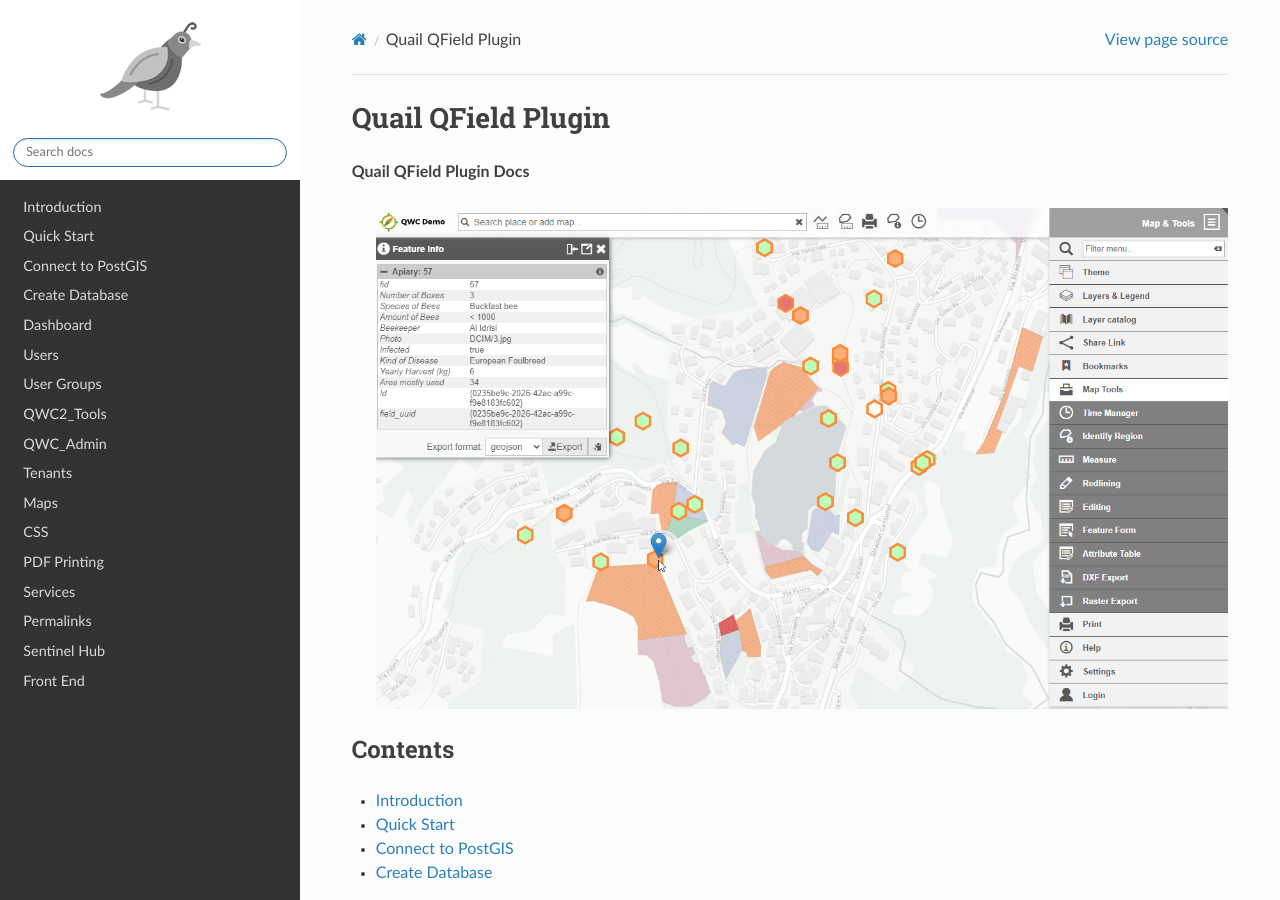
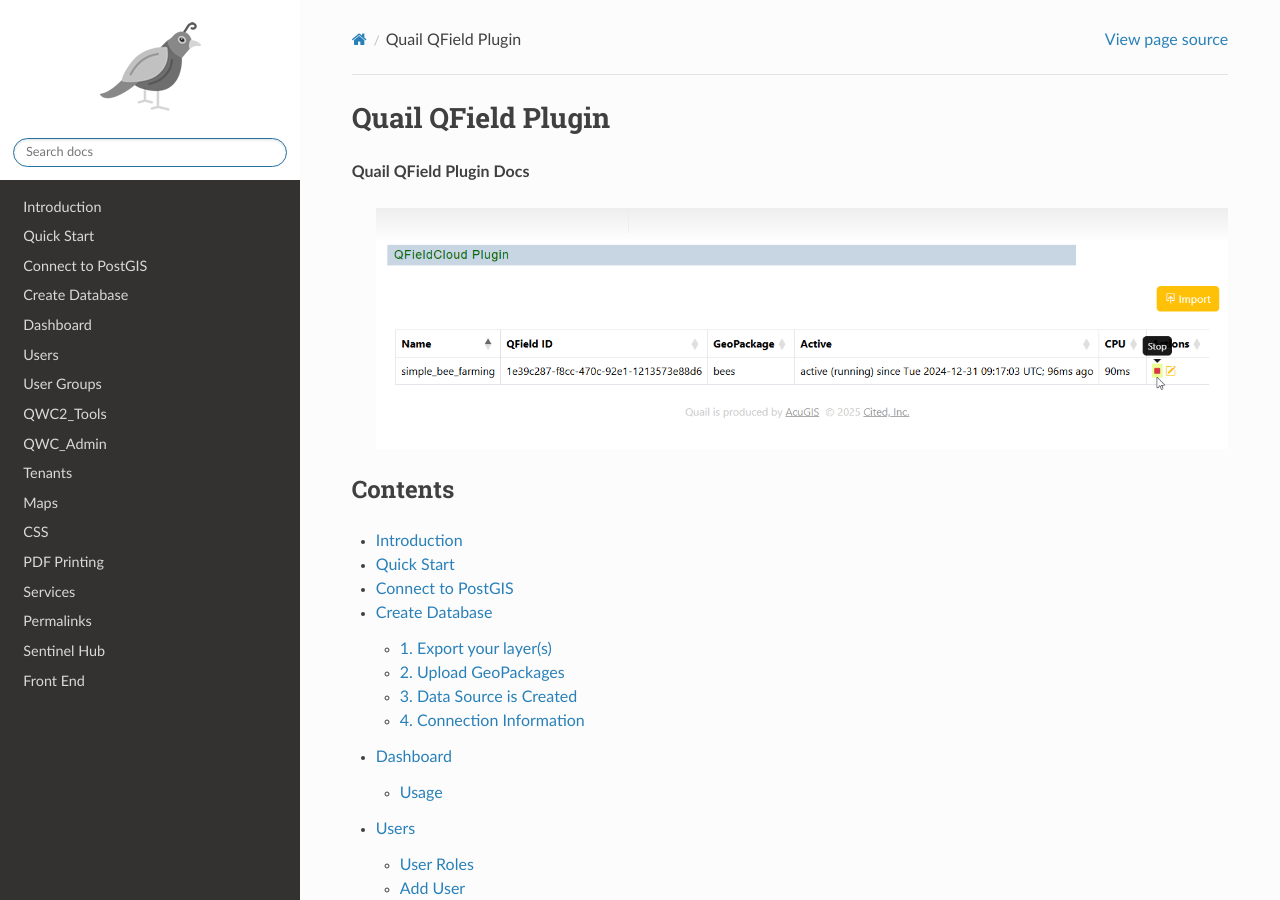
Before and after one commit to AcuGIS/readdocs, a Sphinx documentation site: the page built from docs/source/index.rst, in a window 1280 px wide and 900 px high. Built offline with Sphinx 7.4.7 and the Read the Docs theme 3.1.0, drawn with Linux system fonts in a browser that asks for light colours.

Commit message:
Update index.rst

```diff
--- a/docs/source/index.rst
+++ b/docs/source/index.rst
@@ -3,7 +3,10 @@
 
 **Quail QField Plugin Docs**
 
-   .. image:: images/qwc-main.png
+
+
+   .. image:: qf-2.png
+
 
 
 
```
